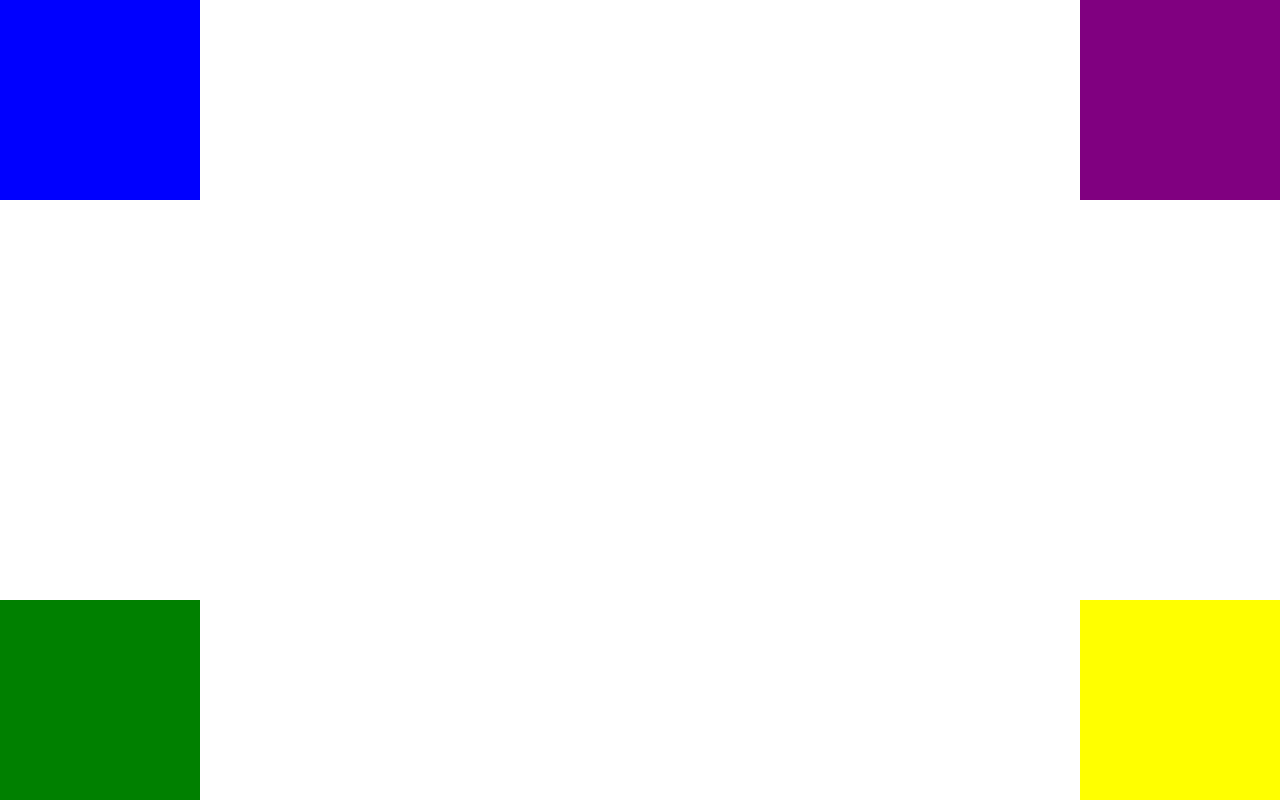
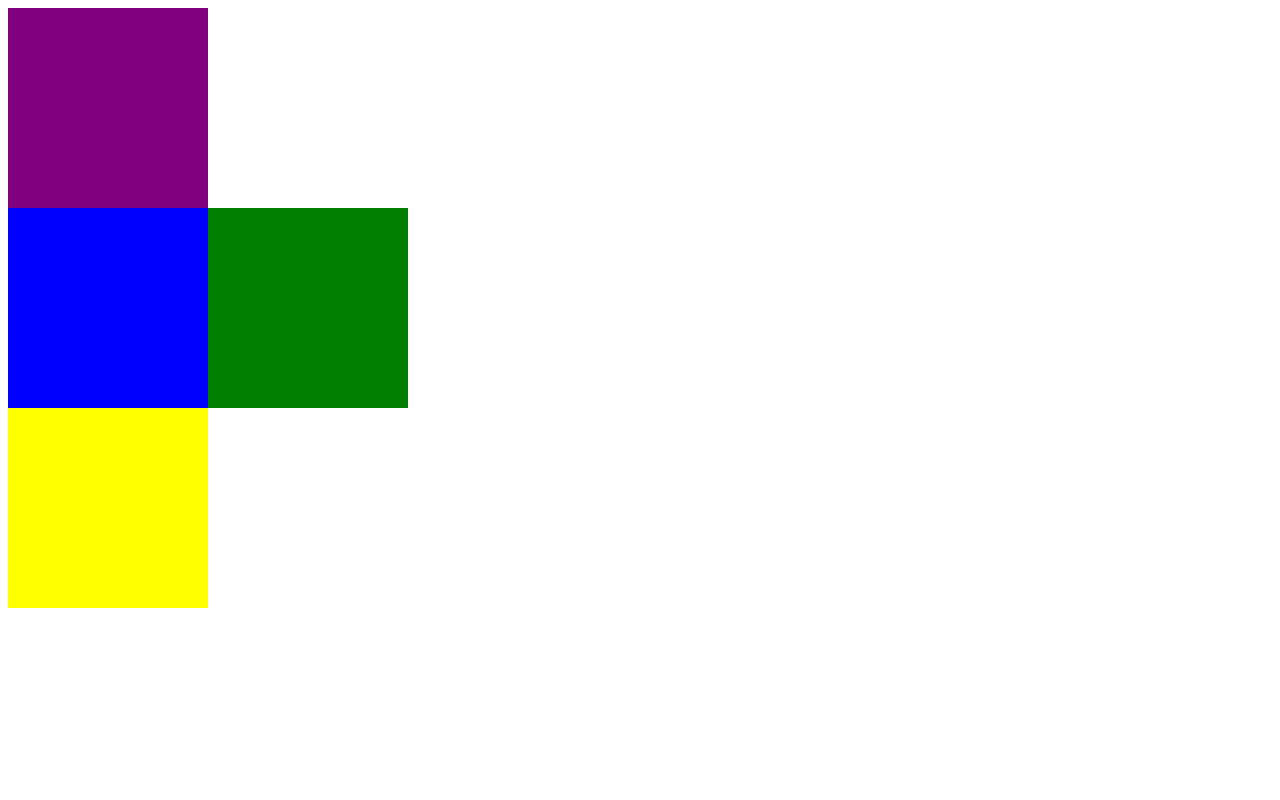
Before and after one commit to virimendez/positioning, a plain HTML site: page index.html in a window 1280 px wide. Drawn offline with Linux system fonts and the light colour scheme.

Commit message:
posiciones5

```diff
--- a/css/main.css
+++ b/css/main.css
@@ -1,24 +1,27 @@
 div{
 	width: 200px;
 	height: 200px;
-	position: absolute;
+	position: static;
 
 }
-.morado{
+.azul{
 	background-color: blue;
 	left: 0px;
 	top: 0px;
 }
-.azul{
+.morado{
 	background-color:purple;
     right: 0px;
     top: 0px;
 
+
 }
 .verde{
 	background-color: green;
-	bottom: 0px;
-	left:0px;
+	margin-left: 200px;
+
+	position: absolute;
+
 }
 .amarillo{
 	background-color: yellow;
--- a/index.html
+++ b/index.html
@@ -7,8 +7,10 @@
 	</head>
 	<body>
 		<div class="morado"></div>
-		<div class="azul"></div>
-		<div class="verde"></div>
+		<div class="azul">
+			<div class="verde"></div>
+		</div>
+
         <div class="amarillo"></div>
 
 	</body>
```
